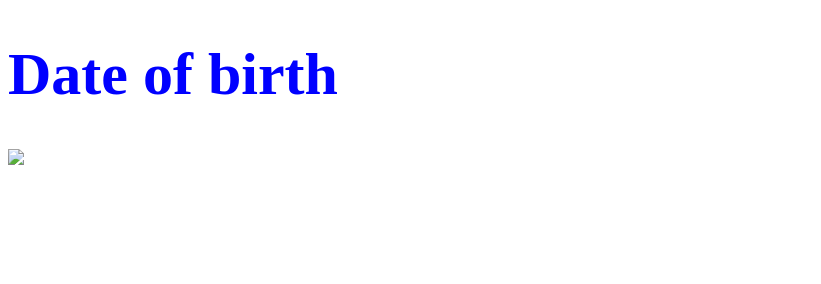
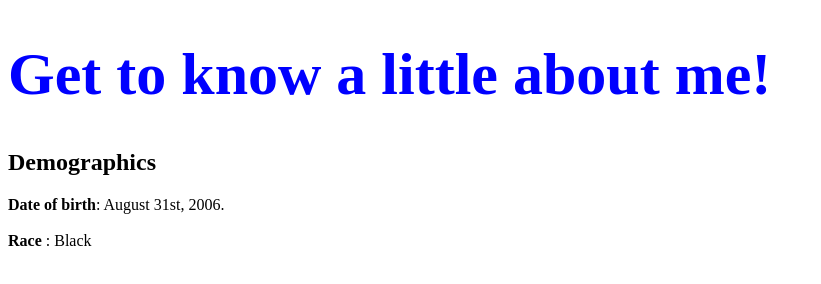
Before and after one commit to jeremihadams/jeremihadams, a plain HTML site: page index.html in a window 1280 px wide. Shown: the whole page, without its empty margins (0-821 px from the left). Drawn offline with Linux system fonts and the light colour scheme.

Commit message:
updateee

```diff
--- a/index.html
+++ b/index.html
@@ -16,7 +16,9 @@
   <link rel="icon" href="favicon.png">
 </head>
 <body>
-  <h1 class="cls">Date of birth</h1>
-  <img src="/file.jpg"/>
+  <h1 class="cls">Get to know a little about me!</h1>
+  <div id="introduction">
+    <h2>Demographics</h2>
+    <p><strong>Date of birth</strong>: August 31st, 2006. <br /><br /> <strong>Race</strong> : Black
 </body>
 </html>
```
